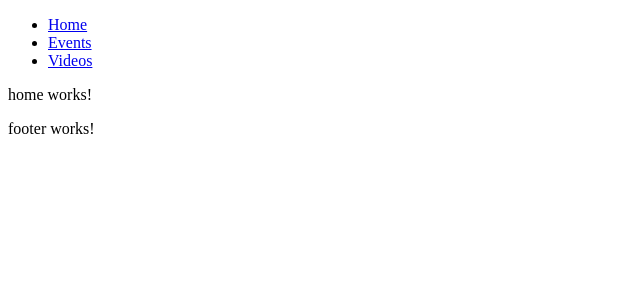
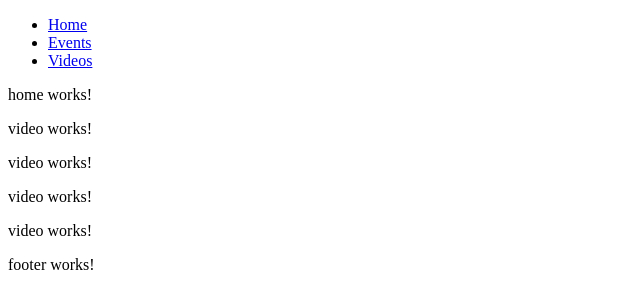
Before and after one commit to GDGCochabamba/site, an Angular app: page / in a window 1280 px wide. Shown: the top 308 px of the page, without its empty margins (0-640 px from the left). Built offline with nearby package versions, Linux system fonts and the light colour scheme; no server answers.

Commit message:
Create Shared featured module

```diff
--- a/src/app/events/event-list/event-list.component.html
+++ b/src/app/events/event-list/event-list.component.html
@@ -1,3 +1,7 @@
 <p>
   event-list works!
 </p>
+<app-video></app-video>
+<app-video></app-video>
+<app-video></app-video>
+<app-video></app-video>
--- a/src/app/events/events.module.ts
+++ b/src/app/events/events.module.ts
@@ -3,10 +3,12 @@ import { CommonModule } from '@angular/common';
 
 import { EventsRoutingModule } from './events-routing.module';
 import { EventListComponent } from './event-list/event-list.component';
+import { SharedModule } from '../shared/shared.module';
 
 @NgModule({
   imports: [
     CommonModule,
+    SharedModule,
     EventsRoutingModule
   ],
   declarations: [EventListComponent]
--- a/src/app/home/home.module.ts
+++ b/src/app/home/home.module.ts
@@ -3,10 +3,12 @@ import { CommonModule } from '@angular/common';
 
 import { HomeRoutingModule } from './home-routing.module';
 import { HomeComponent } from './home/home.component';
+import { SharedModule } from '../shared/shared.module';
 
 @NgModule({
   imports: [
     CommonModule,
+    SharedModule,
     HomeRoutingModule
   ],
   declarations: [HomeComponent]
--- a/src/app/home/home/home.component.html
+++ b/src/app/home/home/home.component.html
@@ -1,3 +1,7 @@
 <p>
   home works!
 </p>
+<app-video></app-video>
+<app-video></app-video>
+<app-video></app-video>
+<app-video></app-video>
--- /dev/null
+++ b/src/app/shared/video/video.component.html
@@ -0,0 +1,3 @@
+<p>
+  video works!
+</p>
--- /dev/null
+++ b/src/app/shared/video/video.component.ts
@@ -0,0 +1,15 @@
+import { Component, OnInit } from '@angular/core';
+
+@Component({
+  selector: 'app-video',
+  templateUrl: './video.component.html',
+  styleUrls: ['./video.component.scss']
+})
+export class VideoComponent implements OnInit {
+
+  constructor() { }
+
+  ngOnInit() {
+  }
+
+}
--- a/src/app/videos/video-list/video-list.component.html
+++ b/src/app/videos/video-list/video-list.component.html
@@ -1,3 +1,7 @@
 <p>
   video-list works!
 </p>
+<app-video></app-video>
+<app-video></app-video>
+<app-video></app-video>
+<app-video></app-video>
--- a/src/app/videos/videos.module.ts
+++ b/src/app/videos/videos.module.ts
@@ -3,10 +3,12 @@ import { CommonModule } from '@angular/common';
 
 import { VideosRoutingModule } from './videos-routing.module';
 import { VideoListComponent } from './video-list/video-list.component';
+import { SharedModule } from '../shared/shared.module';
 
 @NgModule({
   imports: [
     CommonModule,
+    SharedModule,
     VideosRoutingModule
   ],
   declarations: [VideoListComponent]
```
Also changed, not shown: src/app/shared/shared.module.ts (added, +16 -0 lines), src/app/shared/video/video.component.scss (added), 1 other file (tests, documents, lock files or other folders).
